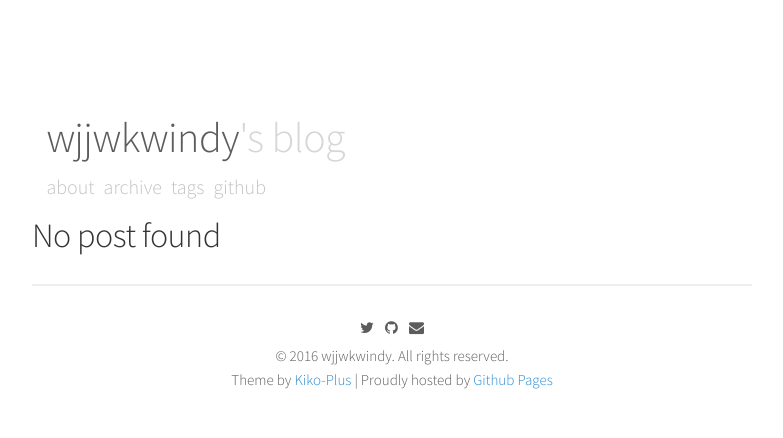
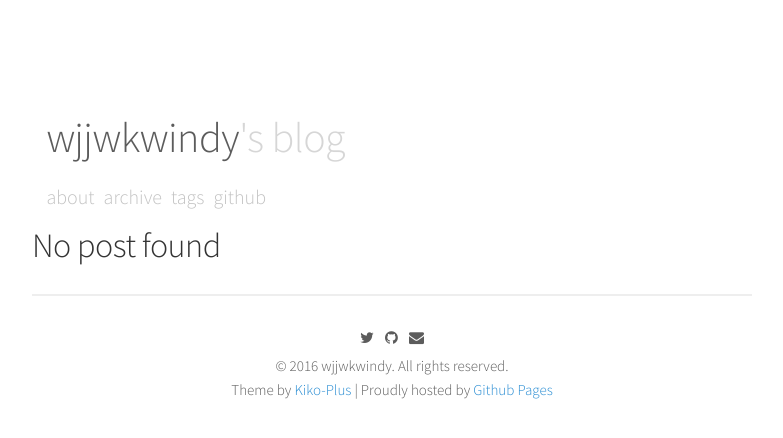
Before and after one commit to wjjwkwindy/wjjwkwindy.github.io, a Jekyll site: the page built from index.html, in a window 1280 px wide. Shown: the top 438 px of the page, without its empty margins (248-1031 px from the left). Built offline with Jekyll 4.4.1, drawn with Linux system fonts in a browser that asks for light colours; nearby versions of some CDN libraries; the list of posts is cut into pages by our own code.

Commit message:
修改"_site.scss" | "_typography.scss" | "_variables.scss"样式文件
1."_site.scss"文件：
  a.不同部位样式的前面加上######################号，在minimap上便于区分。
  b.修改博客主体距浏览器边界的距离，主要为减小footer离底部的距离。
  c.添加page.html的主体div的样式。包括对"Made with ♥ in
  Chengdu"的样式控制。
2."_typography.scss"文件：
  a.修改h1, h2, h3, h4, h5, h6的margin-bottom为20px。
3."_variables.scss"文件：
  a.调整$fix-font的字体顺序。
  b.增加fonts-google的字体大小。
  c.git又傻逼了，说文件全部都被更改了:(

```diff
--- a/_sass/_site.scss
+++ b/_sass/_site.scss
@@ -28,11 +28,14 @@ body {
   margin-right: auto;
 
   @media (min-width: 38rem){
-    padding: 5rem 1rem;
+    padding-top: 5rem;
+    padding-right: 1rem;
+    padding-bottom: 3rem;
+    padding-left: 1rem;
   }
 }
 
-
+// #############################################################
 /*--------------
   Header
   -------------- */
@@ -95,17 +98,32 @@ body {
 	}
 }
 
+
+// #############################################################
 /*--------------
   Page
   -------------- */
-
 .page {
   &-title {
     margin-bottom: 2rem;
   }
+
+  &-content{
+    color:#333;
+    font-size: 17px;
+    font-weight: 400;
+    line-height: 1.7;
+  }
+}
+.code-in{
+  display: inline;
+  &-chengdu{
+    font-size: 60%;
+  }
 }
 
 
+// #############################################################
 /*--------------
   Post
   -------------- */
@@ -158,6 +176,7 @@ body {
   }
 }
 
+// #############################################################
 /*--------------
   Post list
   -------------- */
@@ -234,7 +253,7 @@ body {
   }
 }
 
-
+// #############################################################
 /*--------------
   Tags
   -------------- */
@@ -288,6 +307,7 @@ body {
   }
 }
 
+// #############################################################
 /*--------------
   Archive
   -------------- */
@@ -322,7 +342,7 @@ body {
   }
 }
 
-
+// #############################################################
 /*--------------
   Footer
   -------------- */
--- a/_sass/_typography.scss
+++ b/_sass/_typography.scss
@@ -31,7 +31,8 @@ a {
 
 h1, h2, h3, h4, h5, h6 {
   margin-top: 0;
-  margin-bottom: .5rem;
+  //margin-bottom: .5rem;
+  margin-bottom: 20px;
   font-weight: 500;
   line-height: 1.1;
   color: #333;
--- a/_sass/_variables.scss
+++ b/_sass/_variables.scss
@@ -3,9 +3,9 @@
 /*--------------
   Font
   -------------- */
-@import 'https://fonts.googleapis.com/css?family=Source+Sans+Pro:300,300i,600';
+@import 'https://fonts.googleapis.com/css?family=Source+Sans+Pro:200,300,300i,600';
 
-$fix-font: "Source Sans Pro",Arial,"PingFang SC","Microsoft YaHei",sans-serif;
+$fix-font: "Source Sans Pro",sans-serif,Arial,"PingFang SC","Microsoft YaHei";
 $base-font: "Source Sans Pro", Helvetica, Arial, sans-serif;
 $code-font: Menlo, Monaco, monospace;
 $code-gist-font: Menlo, Monaco, "Courier New", monospace !important;
```
